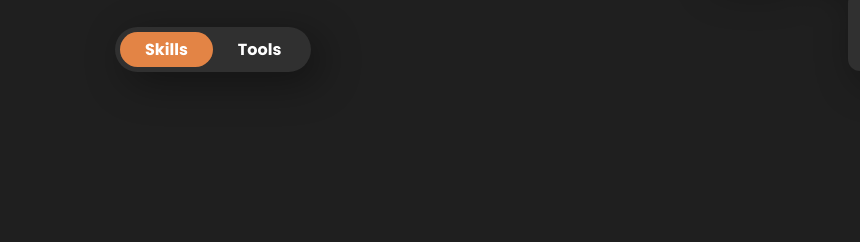
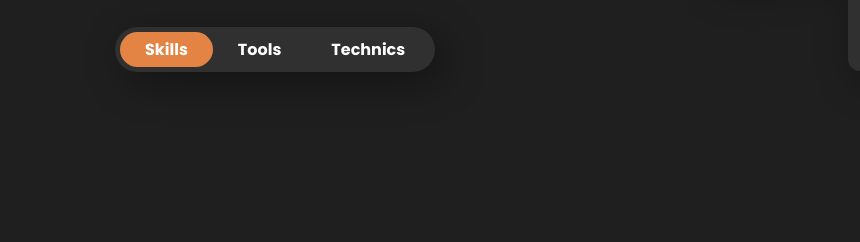
Before and after one commit to jkr-26/portfolio, a plain HTML site: page index.html in a window 1280 px wide. Shown: the part 2208-2450 px from the top of the page, 0-860 px from the left. Drawn offline with nearby package versions, Linux system fonts and the light colour scheme; a web font is replaced by a local one.

Commit message:
Update index.html

```diff
--- a/index.html
+++ b/index.html
@@ -1574,6 +1574,7 @@ textarea.input-field {
             <button class="toggle-btn active" data-toggle-btn>Skills</button>
 
             <button class="toggle-btn" data-toggle-btn>Tools</button>
+            <button class="toggle-btn" data-toggle-btn>Technics</button>
           </div>
 
         </div>
```
